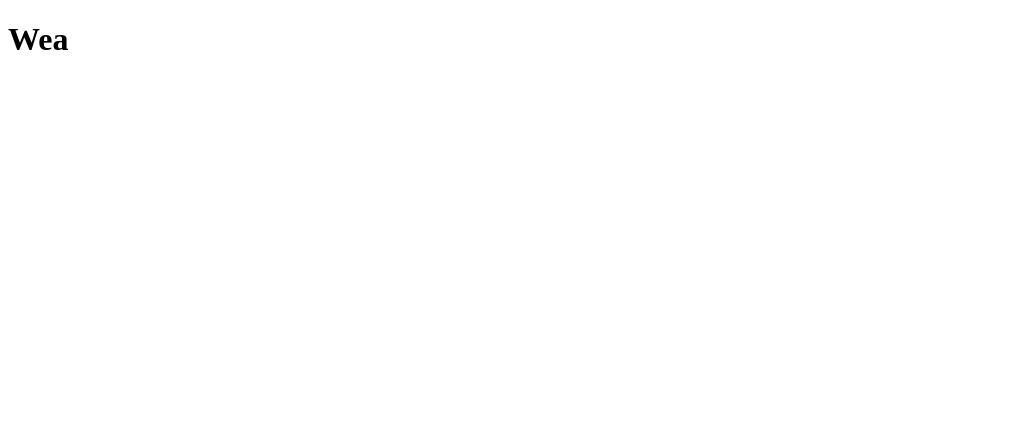
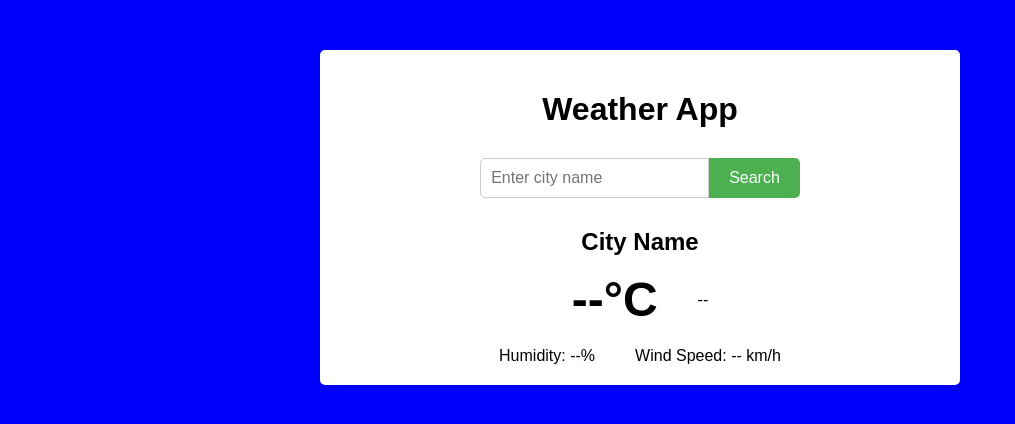
Before and after one commit to nuwan-vpn/The-Odin-Project-Weather-App, a website built with webpack: page src/template.html in a window 1280 px wide. Shown: the whole page, without its empty margins (0-1015 px from the left). Built offline with nearby package versions, Linux system fonts and the light colour scheme.

Commit message:
feat: add weather app HTML and CSS
This commit introduces the initial HTML structure and CSS styles for a weather app.

HTML:
- Add a container div to hold the app content
- Add a search box with an input field and button
- Add sections to display the city name, date, temperature, weather icon, description, humidity, and wind speed

CSS:
- General styles for the body, container, and headings
- Styles for the search box, including input field and search button
- Styles for the weather information section, including location, current weather details, and additional info

This provides a basic UI structure and styling for the weather app. Further functionality and styling enhancements will be added in subsequent commits.

```diff
--- /dev/null
+++ b/src/styles.css
@@ -0,0 +1,86 @@
+/* General Styles */
+body {
+    font-family: Arial, sans-serif;
+    margin: 0;
+    padding: 0;
+    background-color: blue;
+  }
+
+  .container {
+    max-width: 600px;
+    margin: 50px auto;
+    padding: 20px;
+    background-color: #fff;
+    box-shadow: 0 0 10px rgba(0, 0, 0, 0.1);
+    border-radius: 5px;
+  }
+
+  h1 {
+    text-align: center;
+    margin-bottom: 30px;
+  }
+
+  /* Search Box */
+  .search-box {
+    display: flex;
+    justify-content: center;
+    margin-bottom: 30px;
+  }
+
+  #city-input {
+    padding: 10px;
+    font-size: 16px;
+    border: 1px solid #ccc;
+    border-radius: 5px 0 0 5px;
+  }
+
+  #search-btn {
+    padding: 10px 20px;
+    font-size: 16px;
+    background-color: #4caf50;
+    color: #fff;
+    border: none;
+    border-radius: 0 5px 5px 0;
+    cursor: pointer;
+  }
+
+  /* Weather Info */
+  .weather-info {
+    text-align: center;
+  }
+
+  .location h2 {
+    margin-bottom: 5px;
+  }
+
+  .current-weather {
+    display: flex;
+    justify-content: center;
+    align-items: center;
+    margin-bottom: 20px;
+  }
+
+  .temp {
+    font-size: 48px;
+    font-weight: bold;
+    margin-right: 20px;
+  }
+
+  .weather-icon img {
+    width: 100px;
+    height: 100px;
+  }
+
+  .description {
+    text-transform: capitalize;
+    margin-left: 20px;
+  }
+
+  .additional-info {
+    display: flex;
+    justify-content: center;
+  }
+
+  .additional-info p {
+    margin: 0 20px;
+  }
--- a/src/template.html
+++ b/src/template.html
@@ -4,8 +4,36 @@
     <meta charset="UTF-8">
     <meta name="viewport" content="width=device-width, initial-scale=1.0">
     <title>weather app</title>
+    <link rel="stylesheet" href="styles.css">
 </head>
 <body>
-    <h1>Wea</h1>
+    <div class="container">
+        <h1>Weather App</h1>
+        <div class="search-box">
+          <input type="text" placeholder="Enter city name" id="city-input">
+          <button id="search-btn">Search</button>
+        </div>
+        <div class="weather-info">
+          <div class="location">
+            <h2 id="city-name">City Name</h2>
+            <p id="date"></p>
+          </div>
+          <div class="current-weather">
+            <div class="temp">
+              <span id="temp">--</span>&deg;C
+            </div>
+            <div class="weather-icon">
+              <!-- <img src="" alt="Weather Icon" id="weather-icon"> -->
+            </div>
+            <div class="description">
+              <p id="weather-description">--</p>
+            </div>
+          </div>
+          <div class="additional-info">
+            <p>Humidity: <span id="humidity">--</span>%</p>
+            <p>Wind Speed: <span id="wind-speed">--</span> km/h</p>
+          </div>
+        </div>
+      </div>
 </body>
 </html>
```
